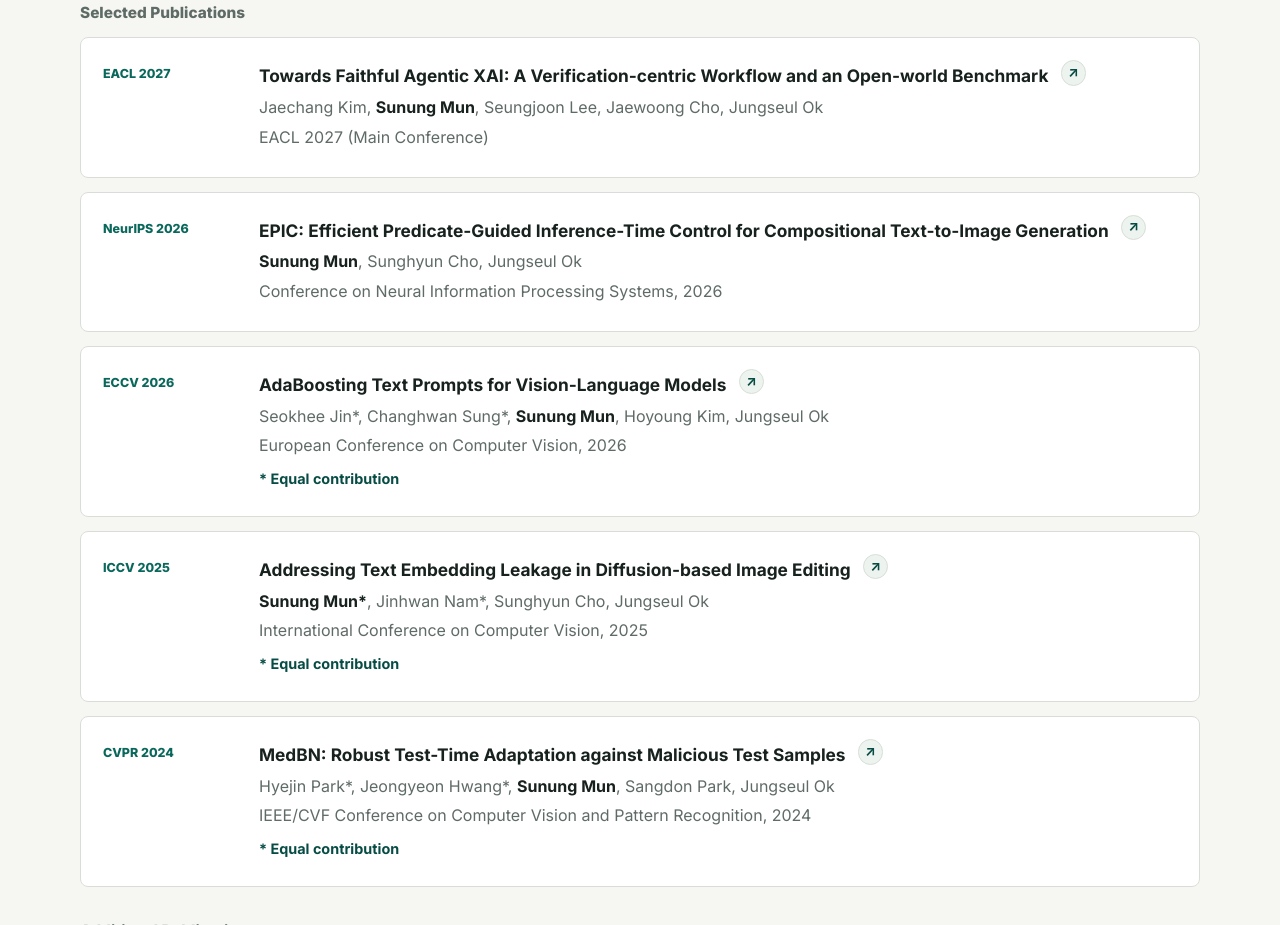
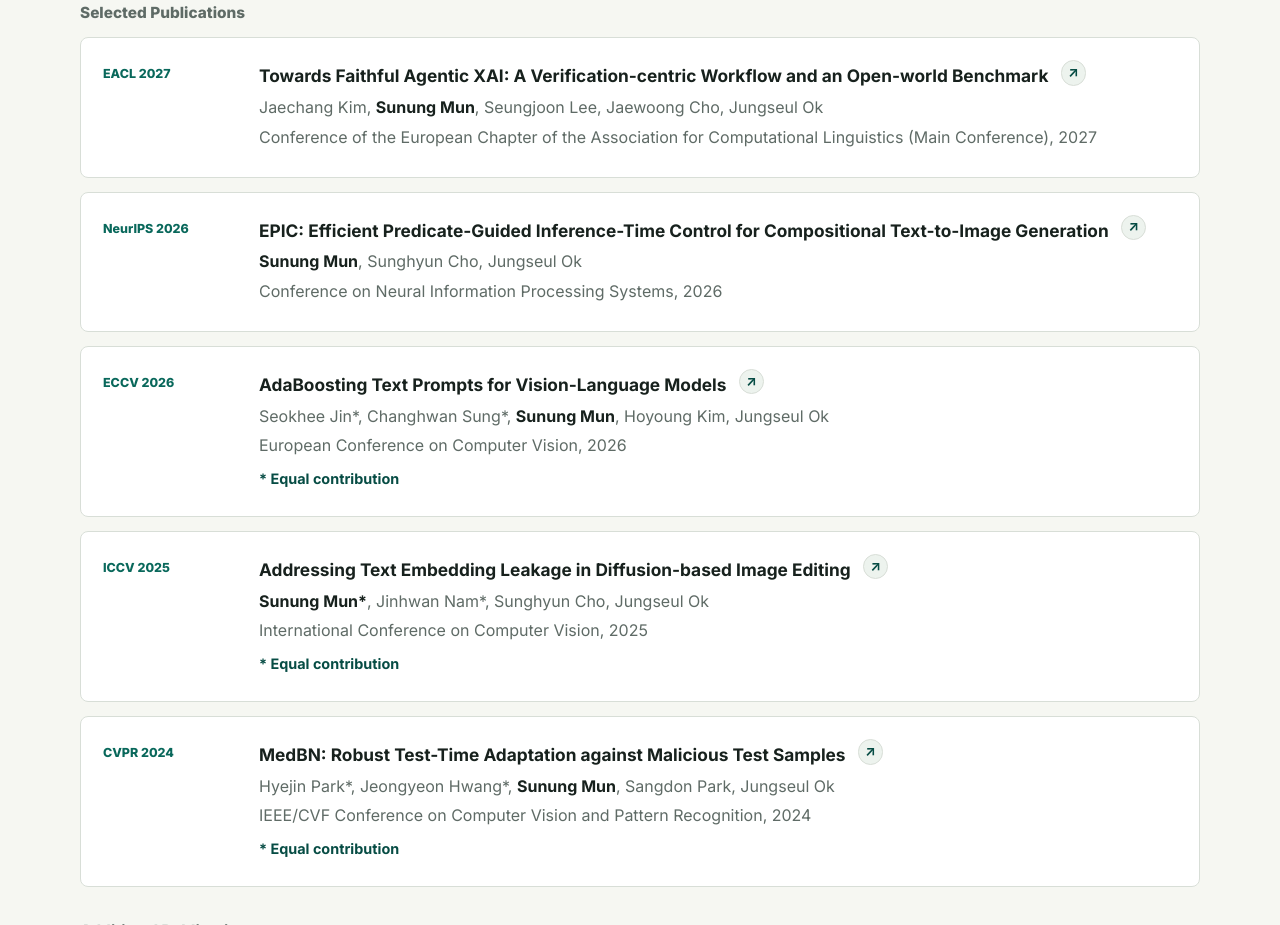
Before and after one commit to mtablo/mtablo.github.io, a plain HTML site: page index.html in a window 1280 px wide. Shown: the part 1519-2444 px from the top of the page. Drawn offline with Linux system fonts and the light colour scheme.

Commit message:
chore: expand EACL conference name

```diff
--- a/index.html
+++ b/index.html
@@ -122,7 +122,8 @@
                 </a>
               </h3>
               <p>Jaechang Kim, <strong>Sunung Mun</strong>, Seungjoon Lee, Jaewoong Cho, Jungseul Ok</p>
-              <p>EACL 2027 (Main Conference)</p>
+              <p>Conference of the European Chapter of the Association for Computational Linguistics (Main Conference),
+                2027</p>
             </div>
           </article>
 
```
